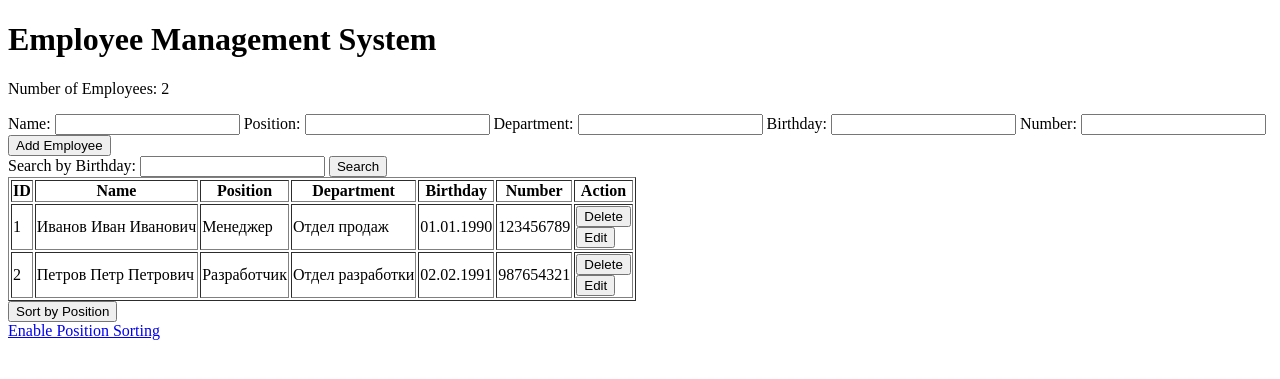
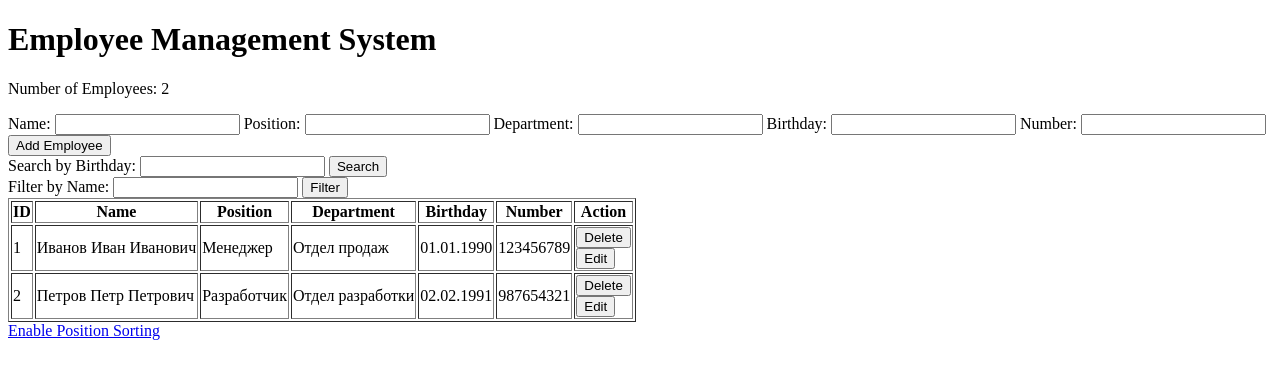
Before and after one commit to kjxeez/Rsystem, a Flask app: page / in a window 1280 px wide. Shown: the top 379 px of the page. Run offline with Flask 3, Linux system fonts and the light colour scheme.

Commit message:
Flask with name search

```diff
--- a/fifth/app.py
+++ b/fifth/app.py
@@ -33,10 +33,13 @@ def init_data():
 def index():
     if request.method == 'POST':
         search_birthday = request.form.get('search_birthday')
+        filter_by_name = request.form.get('filter_by_name')
         if search_birthday:
             employees = session.query(Employee).filter_by(birthday=search_birthday).all()
             return render_template('index.html', num_employees=len(employees), employees=employees)
-
+        if filter_by_name:
+            employees = session.query(Employee).filter(Employee.name.startswith(filter_by_name)).all()
+            return render_template('index.html', num_employees=len(employees), employees=employees)
         if 'sort_by_position' in request.form:
             employees = session.query(Employee).order_by(Employee.position).all()
             return render_template('index.html', num_employees=len(employees), employees=employees)
--- a/fifth/templates/index.html
+++ b/fifth/templates/index.html
@@ -34,7 +34,11 @@
         <input type="text" name="search_birthday">
         <button type="submit" name="search">Search</button>
     </form>
-
+<form method="POST" action="{{ url_for('index') }}">
+    <label for="filter_by_name">Filter by Name:</label>
+    <input type="text" name="filter_by_name">
+    <button type="submit" name="filter">Filter</button>
+</form>
     <!-- Таблица с существующими записями -->
     <table border="1">
         <tr>
@@ -67,12 +71,8 @@
         </tr>
         {% endfor %}
     </table>
-<!-- Форма для сортировки по должности -->
-<!-- Форма для сортировки по должности -->
-<!-- Форма для сортировки по должности -->
-    <form method="POST" action="{{ url_for('index') }}">
-        <button type="submit" name="sort_by_position">Sort by Position</button>
-    </form>
+
+
 
     <!-- Ссылка для включения/отключения сортировки по должности -->
     {% if request.args.get('sort') == 'position' %}
```
